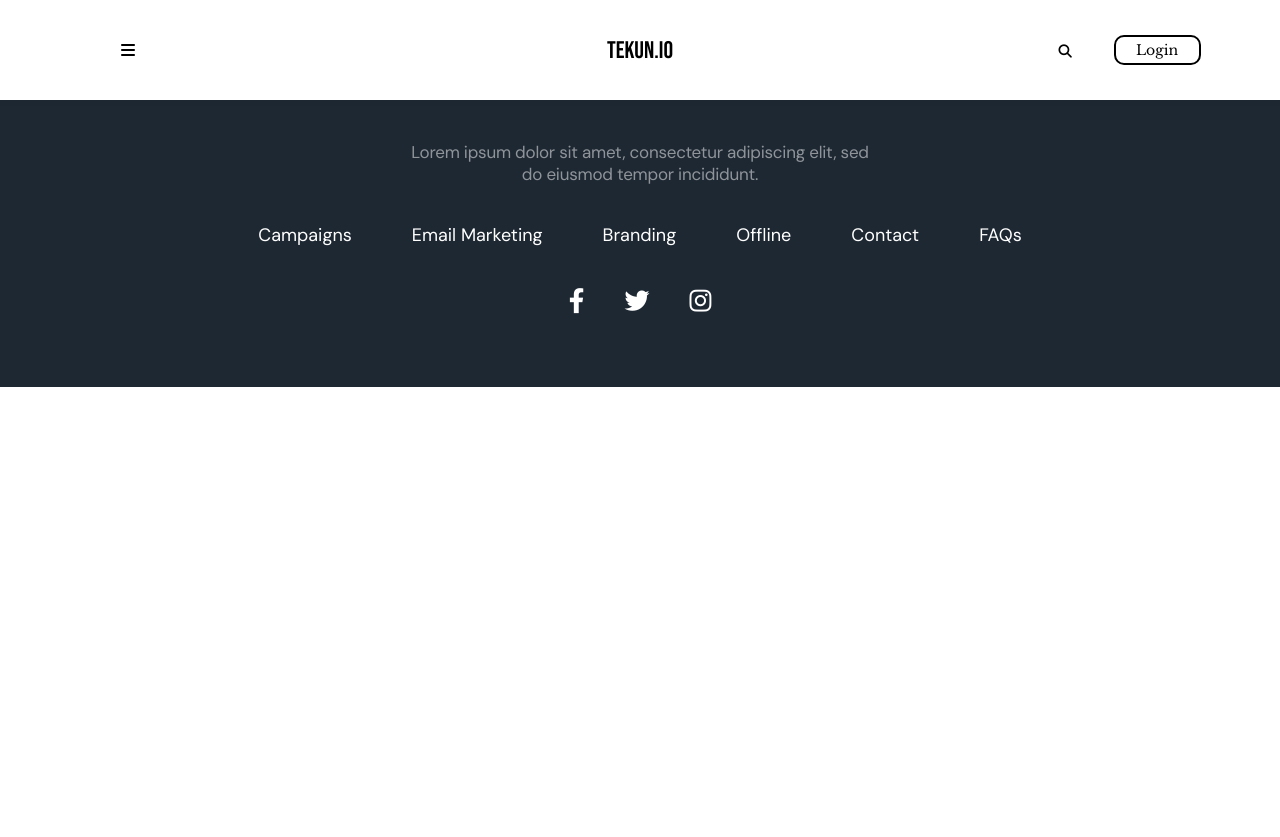
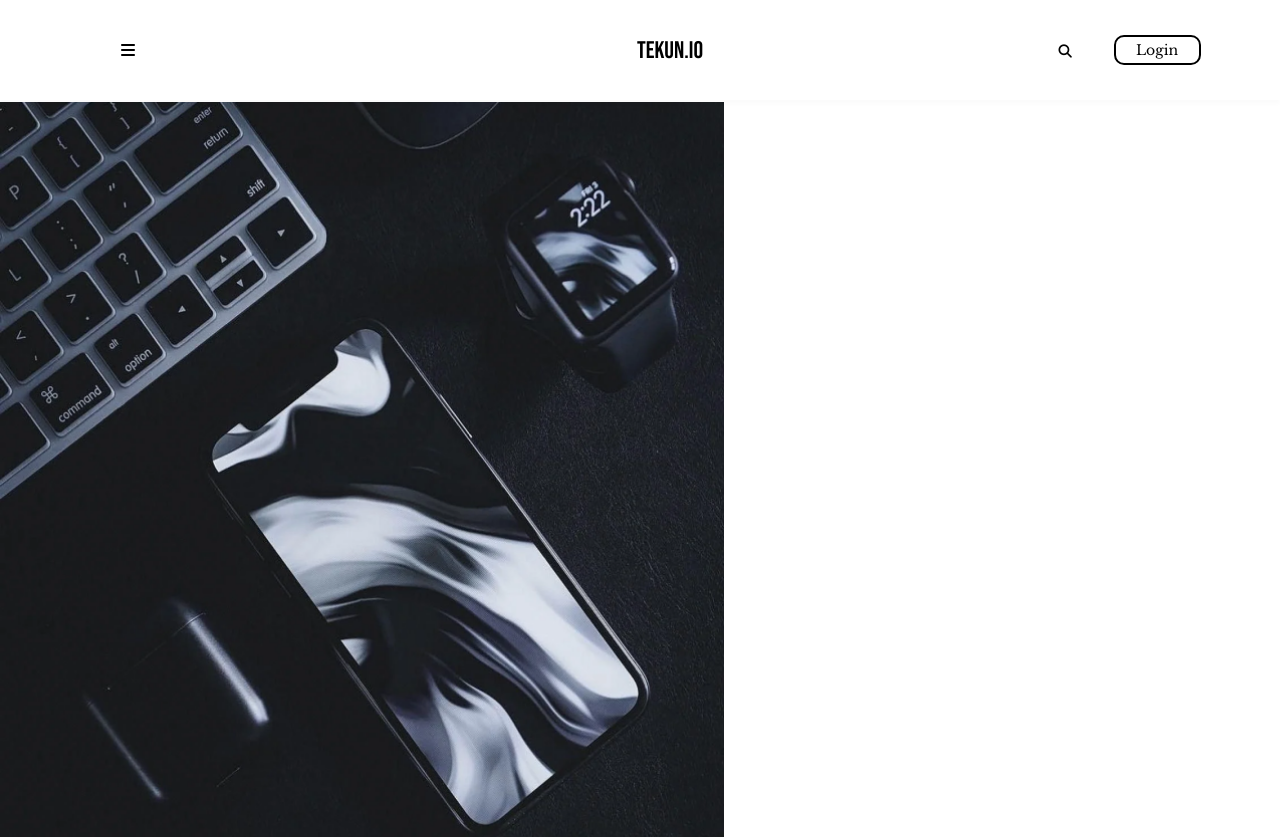
Before and after one commit to CuongXuanLe/TechnologyWeb, a React (Create React App) app in the folder client/: page /login in a window 1280 px wide. Shown: the top 837 px of the page. Before the commit the page ends 800 px from the top, so only its background shows below. Built offline with nearby package versions, Linux system fonts and the light colour scheme.

Commit message:
add img in login

```diff
--- a/client/src/App.css
+++ b/client/src/App.css
@@ -1,2 +1,3 @@
 .App{
+
 }
--- a/client/src/App.js
+++ b/client/src/App.js
@@ -1,6 +1,6 @@
 import React, { useState, useEffect } from 'react';
 import { NavBar, Footer, SideBar } from "./components";
-import { Home } from "./pages";
+import { Home, Login } from "./pages";
 import {
   BrowserRouter as Router,
   Routes,
@@ -8,8 +8,9 @@ import {
   useLocation,
   Link
 } from 'react-router-dom';
+import './App.css';
 
-import './App.css'
+
 const App = () => {
 
   const [toggleMenu, setToggleMenu] = useState(false);
@@ -36,6 +37,7 @@ const App = () => {
 
       <Routes>
         <Route path='/' element={<Home />}/>
+        <Route path='/login' element={<Login />}/>
       </Routes>
 
       <Footer/>
--- a/client/src/Components/Footer/Footer.css
+++ b/client/src/Components/Footer/Footer.css
@@ -9,6 +9,7 @@
     font-weight: 400;
     align-items: center;
     justify-content: center;
+    position: relative;
 }
 
 .footer__brand{
--- a/client/src/Components/Login/SignIn/SignIn.css
+++ b/client/src/Components/Login/SignIn/SignIn.css
@@ -0,0 +1,10 @@
+.SignIn__main{
+    display: flex;
+    flex-direction: row;
+    margin-top: 100px;
+}
+
+.SignIn__img img{
+    height: 100%;
+
+}
--- a/client/src/Components/Login/SignIn/SignIn.jsx
+++ b/client/src/Components/Login/SignIn/SignIn.jsx
@@ -1,9 +1,16 @@
 import React from 'react'
+import images from '../../../constants/images';
+import './SignIn.css'
 
-function SignIn() {
+const SignIn = () => {
   return (
-    <div>
+    <div className='SignIn__main'>
+      <div className="SignIn__img">
+        <img src={images.login} alt="Login_image" />
+      </div>
+      <div className="SignIn__info">
 
+      </div>
     </div>
   )
 }
--- a/client/src/Components/NavBar/NavBar.css
+++ b/client/src/Components/NavBar/NavBar.css
@@ -49,6 +49,7 @@
     text-align: left;
     text-decoration: none;
     color: #000;
+    margin-left: 60px;
 }
 
 .top__nav i{
--- a/client/src/Components/NavBar/NavBar.jsx
+++ b/client/src/Components/NavBar/NavBar.jsx
@@ -1,4 +1,5 @@
 import React from 'react'
+import { Link } from 'react-router-dom'
 import './NavBar.css'
 
 const NavBar= ({ toggleMenu, setToggleMenu }) => {
@@ -17,7 +18,9 @@ const NavBar= ({ toggleMenu, setToggleMenu }) => {
               <input type="text" class="search__input" aria-label="search" placeholder="Search"/>
             </div>
           <button className="top__nav-button" type="button">
-            <p>Login</p>
+            <Link to="/login">
+              <p>Login</p>
+            </Link>
           </button>
         </div>
       </div>
--- a/client/src/constants/images.js
+++ b/client/src/constants/images.js
@@ -11,9 +11,11 @@ import footer_1 from '../assets/footer_1.png';
 import footer_2 from '../assets/footer_2.png';
 import footer_3 from '../assets/footer_3.png';
 import footer_4 from '../assets/footer_4.png';
+import login from '../assets/login.png';
 
 
 export default{
+    login,
     iphone,
     article,
     content_2,
--- /dev/null
+++ b/client/src/pages/Login/Login.css
@@ -0,0 +1,4 @@
+.blog__main-login{
+    position: relative;
+    /* top: 100px; */
+}
--- /dev/null
+++ b/client/src/pages/Login/Login.jsx
@@ -0,0 +1,14 @@
+import React from 'react'
+import { SignIn } from '../../components'
+import './Login.css'
+
+const Login = () => {
+  return (
+    <div className='blog__main-login'>
+      <SignIn/>
+    </div>
+  )
+}
+
+
+export default Login
--- a/client/src/pages/index.js
+++ b/client/src/pages/index.js
@@ -1,5 +1,7 @@
 import Home from './Home/Home';
+import Login from './Login/Login';
 
 export{
     Home,
+    Login
 }
```
Also changed, not shown: client/src/assets/login.png (added).
